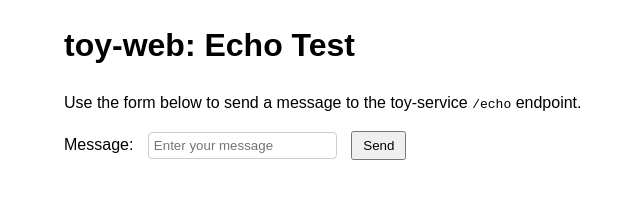
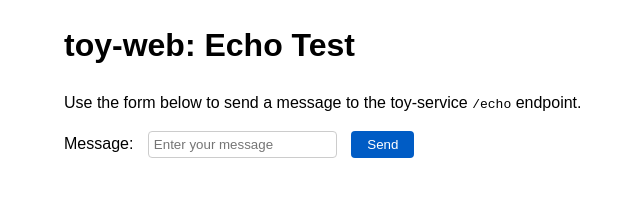
Before and after one commit to PaulCapestany/toy-web, a website: page index.html in a window 1280 px wide. Shown: the whole page, without its empty margins (256-896 px from the left). Drawn offline with Linux system fonts and the light colour scheme.

Commit message:
style: add button hover state

```diff
--- a/style.css
+++ b/style.css
@@ -23,8 +23,18 @@ body {
   }
 
   button {
-    padding: 5px 10px;
+    padding: 6px 16px;
     cursor: pointer;
+    border: none;
+    border-radius: 4px;
+    background-color: #005cc5;
+    color: #fff;
+    transition: background-color 0.2s ease;
+  }
+
+  button:hover,
+  button:focus {
+    background-color: #004799;
   }
 
   #result.hidden {
```
